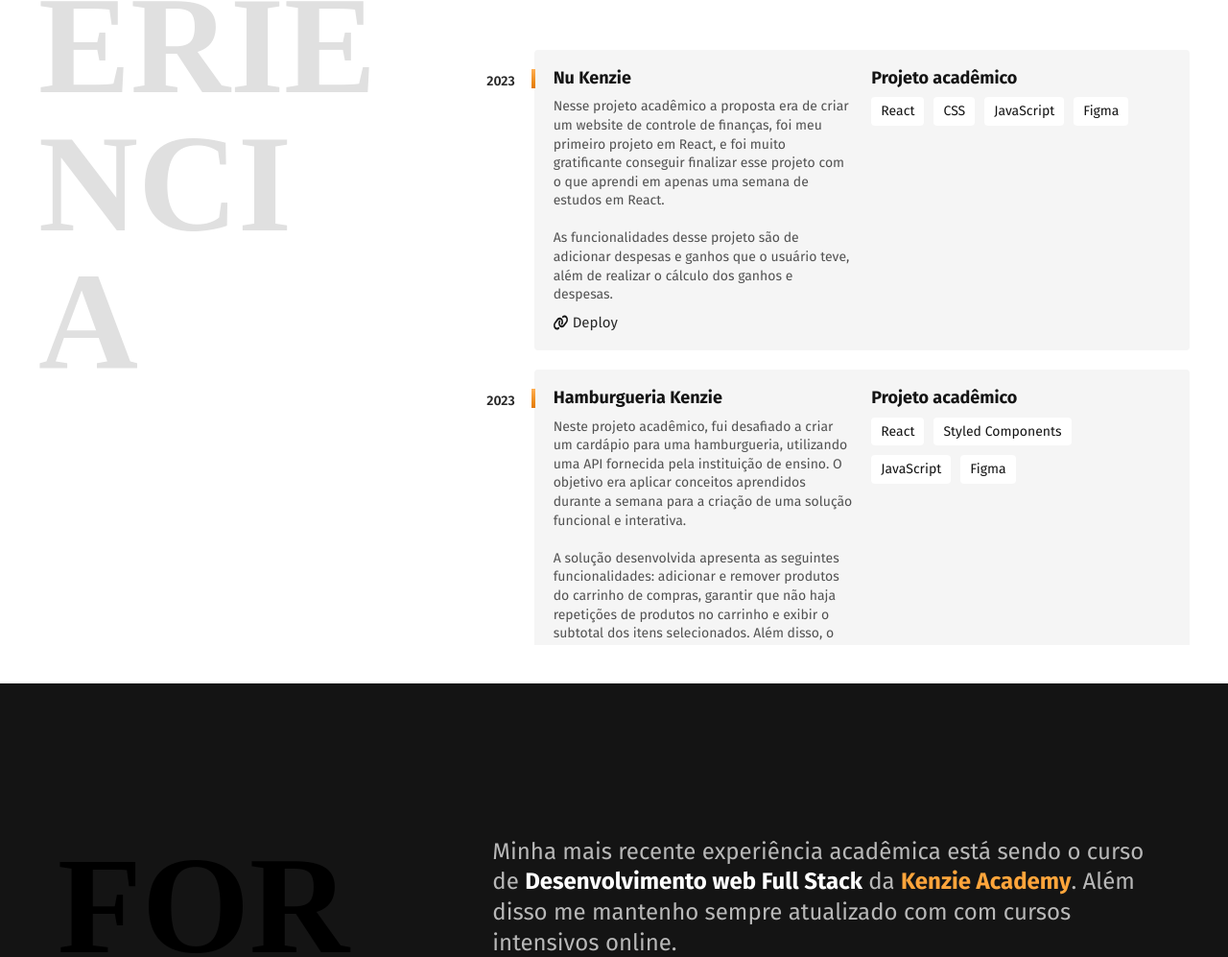
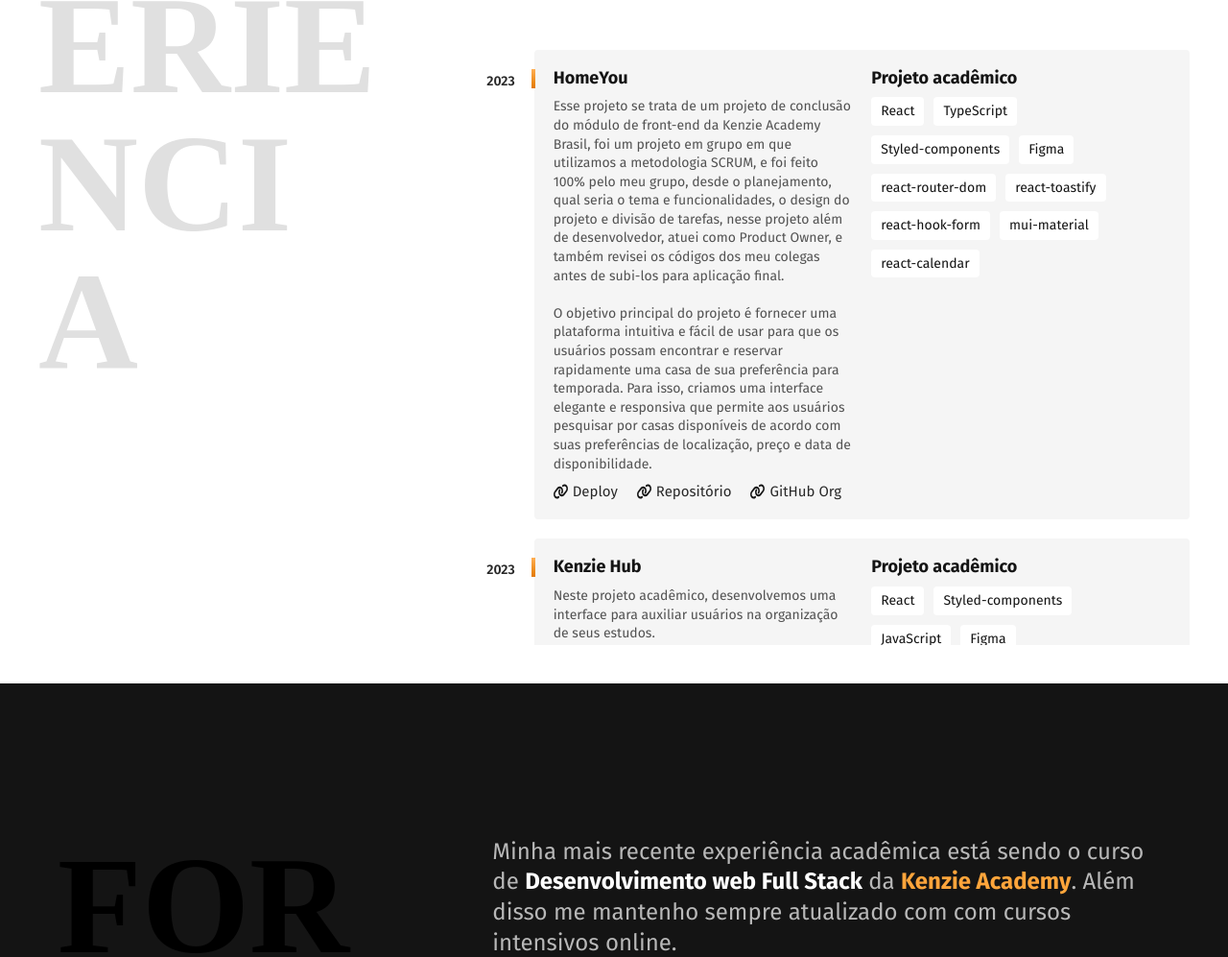
Before and after one commit to sales-gb/portfolio-sales-gb, a plain HTML site: page index.html in a window 1280 px wide. Shown: the part 1470-2467 px from the top of the page at 96% size. Drawn offline with Linux system fonts and the light colour scheme; a web font is replaced by a local one.

Commit message:
add nex projects and skills

```diff
--- a/index.html
+++ b/index.html
@@ -52,16 +52,14 @@
         </li>
 
         <li>
-          <img src="./src/assets/img/icones/styled-components-icon.svg" alt="HTML5">
-          <p>Styled Components</p>
+          <img src="./src/assets/img/icones/typescript-icon.svg" alt="HTML5">
+          <p>TypeScript</p>
         </li>
-
 
         <li>
           <img src="./src/assets/img/icones/html5-icon.svg" alt="HTML5">
           <p>HTML5</p>
         </li>
-
 
         <li>
           <img src="./src/assets/img/icones/css3-icon.svg" alt="HTML5">
@@ -87,6 +85,11 @@
           <img src="./src/assets/img/icones/figma-icon.svg" alt="Figma">
           <p>Figma</p>
         </li>
+
+        <li>
+          <img src="./src/assets/img/icones/styled-components-icon.svg" alt="HTML5">
+          <p>Styled Components</p>
+        </li>
       </ul>
 
 
@@ -97,6 +100,107 @@
 
 
         <ul class="projetos">
+          <!-- HomeYou -->
+          <li class="projeto">
+            <span class="projeto-ano">2023</span>
+
+            <h3 class="projeto-titulo">HomeYou</h3>
+            <span class="projeto-titulo">Projeto acadêmico</span>
+
+            <p class="projeto-desc">Esse projeto se trata de um projeto de conclusão do módulo de front-end da Kenzie Academy Brasil, foi um projeto em grupo em que utilizamos a metodologia SCRUM, e foi feito 100% pelo meu grupo, desde o planejamento, qual seria o tema e funcionalidades, o design do projeto e divisão de tarefas, nesse projeto além de desenvolvedor, atuei como Product Owner, e também revisei os códigos dos meu colegas antes de subi-los para aplicação final.
+              <br>
+              <br>
+              O objetivo principal do projeto é fornecer uma plataforma intuitiva e fácil de usar para que os usuários possam encontrar e reservar rapidamente uma casa de sua preferência para temporada. Para isso, criamos uma interface elegante e responsiva que permite aos usuários pesquisar por casas disponíveis de acordo com suas preferências de localização, preço e data de disponibilidade.
+            </p>
+
+            <ul class="projeto-skills">
+              <li class="skill">React</li>
+              <li class="skill">TypeScript</li>
+              <li class="skill">Styled-components</li>
+              <li class="skill">Figma</li>
+              <li class="skill">react-router-dom</li>
+              <li class="skill">react-toastify</li>
+              <li class="skill">react-hook-form</li>
+              <li class="skill">mui-material</li>
+              <li class="skill">react-calendar</li>
+            </ul>
+
+            <div class="projeto-deploy">
+              <div class="deploy">
+                <a target="_blank" rel="noopener noreferrer" href="https://home-you-kenzie-m3-ten.vercel.app/"><img src="./src/assets/img/icones/deploy-icon.svg" alt="">Deploy</a>
+              </div>
+              <div class="deploy">
+                <a target="_blank" rel="noopener noreferrer" href="https://github.com/HomeYou-Kenzie-Academy-t15-g4/HomeYou-Kenzie-m3"><img src="./src/assets/img/icones/deploy-icon.svg" alt="">Repositório</a>
+              </div>
+              <div class="deploy">
+                <a target="_blank" rel="noopener noreferrer" href="https://github.com/HomeYou-Kenzie-Academy-t15-g4"><img src="./src/assets/img/icones/deploy-icon.svg" alt="">GitHub Org</a>
+              </div>
+            </div>
+          </li>
+
+          <!-- kenzie-hub -->
+          <li class="projeto">
+            <span class="projeto-ano">2023</span>
+
+            <h3 class="projeto-titulo">Kenzie Hub</h3>
+            <span class="projeto-titulo">Projeto acadêmico</span>
+
+            <p class="projeto-desc">Neste projeto acadêmico, desenvolvemos uma interface para auxiliar usuários na organização de seus estudos.
+              <br>
+              <br>
+              A plataforma permite que o usuário crie uma conta e faça login para acessar sua página de perfil, onde é possível cadastrar as tecnologias que está estudando e acompanhar seu progresso. Utilizamos o Context API do React para gerenciar os estados da aplicação, além de integrar uma API fornecida pela instituição de ensino para obter informações relevantes.
+            </p>
+
+            <ul class="projeto-skills">
+              <li class="skill">React</li>
+              <li class="skill">Styled-components</li>
+              <li class="skill">JavaScript</li>
+              <li class="skill">Figma</li>
+              <li class="skill">react-router-dom</li>
+              <li class="skill">react-toastify</li>
+              <li class="skill">react-hook-form</li>
+            </ul>
+
+            <div class="projeto-deploy">
+              <div class="deploy">
+                <a target="_blank" rel="noopener noreferrer" href="https://react-entrega-kenzie-hub-sales-gb.vercel.app/"><img src="./src/assets/img/icones/deploy-icon.svg" alt="">Deploy</a>
+              </div>
+            </div>
+          </li>
+
+          <!-- burger -->
+          <li class="projeto">
+            <span class="projeto-ano">2023</span>
+
+            <h3 class="projeto-titulo">Hamburgueria Kenzie</h3>
+            <span class="projeto-titulo">Projeto acadêmico</span>
+
+            <p class="projeto-desc">
+              Neste projeto acadêmico, fui desafiado a refatorar um cardápio para uma hamburgueria, utilizando uma API fornecida pela instituição de ensino. O objetivo era aplicar conceitos aprendidos em TypeScript e React durante a semana para a criação de uma solução funcional e interativa.
+              <br>
+              <br>
+              O site conta com as funcionalidades de cadastro de usuário, login e registro, além de possibilitar que o usuário adicione e remova produtos do carrinho. Além disso, a aplicação permite que seja adicionado apenas um item por ID e futuramente será adicionado um contador para visualizar a quantidade de produtos no carrinho. Espero que goste do projeto.
+            </p>
+
+            <ul class="projeto-skills">
+              <li class="skill">React</li>
+              <li class="skill">TypeScript</li>
+              <li class="skill">Styled Components</li>
+              <li class="skill">Figma</li>
+              <li class="skill">react-router-dom</li>
+              <li class="skill">react-toastify</li>
+              <li class="skill">react-hook-form</li>
+
+            </ul>
+
+            <div class="projeto-deploy">
+              <div class="deploy">
+                <a target="_blank" rel="noopener noreferrer" href="https://kenzie-burguer-v2-sales-gb.vercel.app/"><img src="./src/assets/img/icones/deploy-icon.svg" alt="">Deploy</a>
+              </div>
+            </div>
+          </li>
+
+          <!-- nu kenzie -->
           <li class="projeto">
             <span class="projeto-ano">2023</span>
 
@@ -123,33 +227,7 @@
             </div>
           </li>
 
-          <li class="projeto">
-            <span class="projeto-ano">2023</span>
-
-            <h3 class="projeto-titulo">Hamburgueria Kenzie</h3>
-            <span class="projeto-titulo">Projeto acadêmico</span>
-
-            <p class="projeto-desc">
-              Neste projeto acadêmico, fui desafiado a criar um cardápio para uma hamburgueria, utilizando uma API fornecida pela instituição de ensino. O objetivo era aplicar conceitos aprendidos durante a semana para a criação de uma solução funcional e interativa.
-              <br>
-              <br>
-              A solução desenvolvida apresenta as seguintes funcionalidades: adicionar e remover produtos do carrinho de compras, garantir que não haja repetições de produtos no carrinho e exibir o subtotal dos itens selecionados. Além disso, o projeto foi desenvolvido para proporcionar uma experiência de usuário intuitiva e eficiente para o cliente da hamburgueria.
-            </p>
-
-            <ul class="projeto-skills">
-              <li class="skill">React</li>
-              <li class="skill">Styled Components</li>
-              <li class="skill">JavaScript</li>
-              <li class="skill">Figma</li>
-            </ul>
-
-            <div class="projeto-deploy">
-              <div class="deploy">
-                <a target="_blank" rel="noopener noreferrer" href="https://react-entrega-template-hamburgueria-da-kenzie-sales-gb.vercel.app/"><img src="./src/assets/img/icones/deploy-icon.svg" alt="">Deploy</a>
-              </div>
-            </div>
-          </li>
-
+          <!-- gow -->
           <li class="projeto">
             <span class="projeto-ano">2022</span>
 
@@ -176,6 +254,7 @@
             </div>
           </li>
 
+          <!-- webwomen -->
           <li class="projeto">
             <span class="projeto-ano">2022</span>
 
@@ -198,6 +277,7 @@
             </div>
           </li>
 
+          <!-- pokéApi -->
           <li class="projeto">
             <span class="projeto-ano">2022</span>
 
@@ -220,6 +300,7 @@
             </div>
           </li>
 
+          <!-- speed job -->
           <li class="projeto">
             <span class="projeto-ano">2022</span>
 
@@ -241,6 +322,7 @@
             </div>
           </li>
 
+          <!-- to-do -->
           <li class="projeto">
             <span class="projeto-ano">2022</span>
 
```
Also changed, not shown: src/assets/img/icones/typescript-icon.svg (added).
